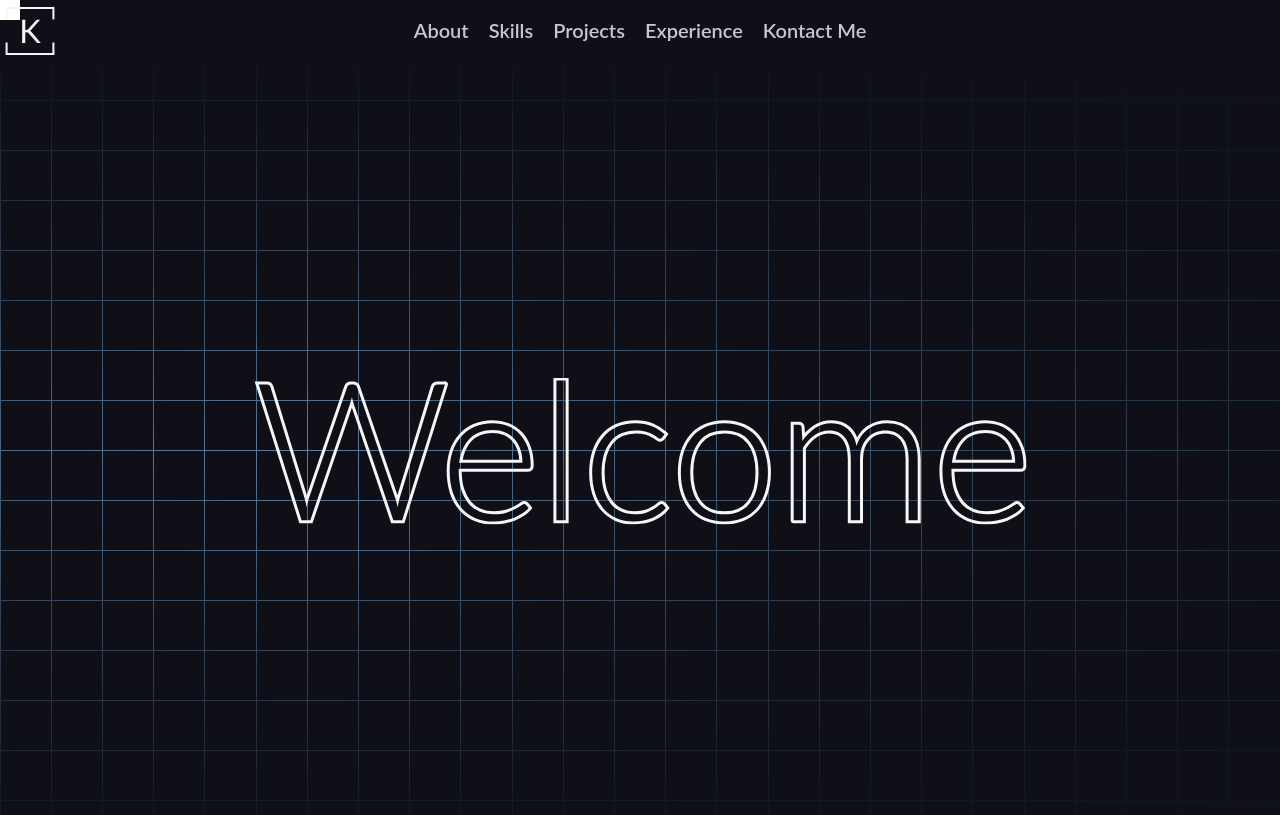
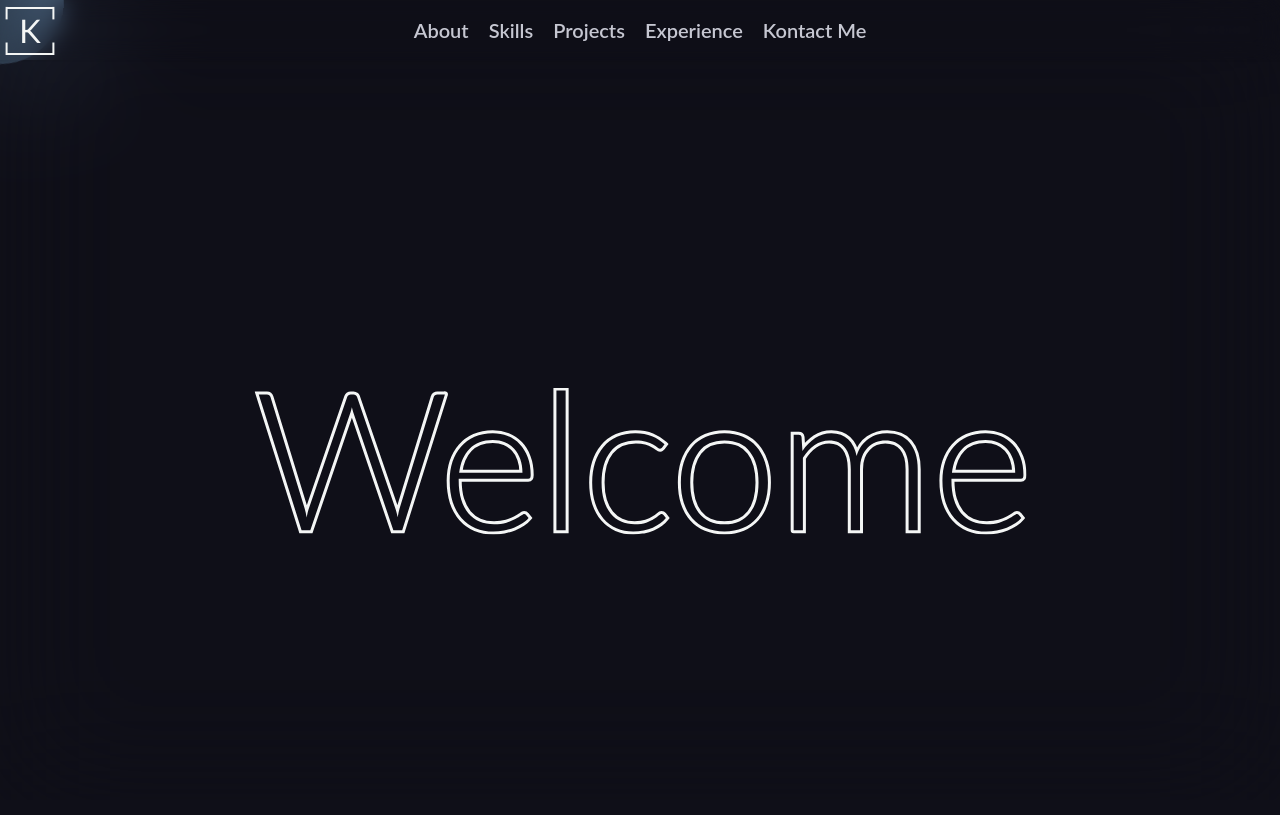
Before and after one commit to TheDeafOne/NPT, a Next.js app: page / in a window 1280 px wide. Shown: the top 815 px of the page. Built offline with nearby package versions, Linux system fonts and the light colour scheme; what next would draw is missing.

Commit message:
blur effect

```diff
--- a/src/app/page.tsx
+++ b/src/app/page.tsx
@@ -5,10 +5,8 @@ import ExperienceSection from "@/components/ExperienceSection/ExperienceSection"
 import Footer from "@/components/Footer/Footer";
 import Navbar from "@/components/Navbar/Navbar";
 import ProjectsSection from "@/components/ProjectsSection/ProjectsSection";
-import SkillsSection from "@/components/SkillsSection/SkillsSection";
 import WelcomeSection from "@/components/WelcomeSection/WelcomeSection";
-import MouseHighlighter from "@/components/MouseHighlighter/MouseHighlighter";
-import { useEffect, useRef, useState } from "react";
+import { useState } from "react";
 
 export default function Home() {
   const [newClientX, setClientX] = useState(0);
@@ -21,21 +19,21 @@ export default function Home() {
   return (
     <div className="bg-background-950 text-text-50" onMouseMove={handleMouseMove}>
       <div
-            className='bg-white z-20 h-10 w-10 fixed transform -translate-x-1/2 -translate-y-1/2 pointer-events-none'
-            style={{
-              left: newClientX,
-              top: newClientY,
-            }}
-        />
-      <MouseHighlighter />
+        className='bg-white z-20 h-32 w-32 fixed rounded-full pointer-events-none origin-center bg-gradient-to-r from-accent-500 to-primary-950 animate-gradient-rotate'
+        style={{
+          left: newClientX,
+          top: newClientY,
+        }}
+      />
+      <div className="pointer-events-none w-full h-screen fixed backdrop-blur-3xl z-[21]"/>
       <Navbar />
       <WelcomeSection />
-      <AboutSection/>
+      <AboutSection />
       {/* <SkillsSection /> */}
       <ProjectsSection />
       <ExperienceSection />
       <ContactSection />
-      <Footer/>
+      <Footer />
     </div>
   )
 }
--- a/src/components/Navbar/Navbar.tsx
+++ b/src/components/Navbar/Navbar.tsx
@@ -1,9 +1,9 @@
 'use client';
+import anime from "animejs";
 import Image from "next/image";
 import { useEffect, useState } from "react";
 import { Link as ScrollLink, animateScroll } from 'react-scroll';
 import Logo from '../../resources/icon-light.svg';
-import anime from "animejs";
 
 const Navbar = () => {
     const [navHeight, setNavHeight] = useState(0)
@@ -29,7 +29,7 @@ const Navbar = () => {
 
 
     return (
-        <nav id="navbar" className={`bg-background shadow-sm sticky w-full z-20 top-0 left-0 flex flex-row justify-between shadow-md -mt-[60px]`}>
+        <nav id="navbar" className={`shadow-sm sticky w-full z-[31] top-0 left-0 flex flex-row justify-between shadow-md backdrop-blur-md`}>
             <div className="relative flex-1">
                 <Image
                     src={Logo}
@@ -60,7 +60,7 @@ const Navbar = () => {
                     )
                 })}
             </div>
-            <div className="flex-1"/>
+            <div className="flex-1" />
         </nav>
     )
 }
--- a/src/components/Section.tsx
+++ b/src/components/Section.tsx
@@ -1,6 +1,6 @@
 const Section = ({children, ...props}: any) => {
     return (
-        <div {...props}>
+        <div {...props} className="relative z-[25]">
             {children}
         </div>
     )
--- a/src/components/WelcomeSection/GridBackground.tsx
+++ b/src/components/WelcomeSection/GridBackground.tsx
@@ -39,7 +39,7 @@ const GridBackground = () => {
     };
 
     return (
-        <div className="absolute h-screen  w-screen">
+        <div className="absolute h-screen  w-screen z-[20]">
             <div className='grid h-screen' style={gridStyles} ref={backgroundRef}>
                 {Array.from(Array(columns * rows)).map((e, id) => {
                     return (
--- a/src/components/WelcomeSection/WelcomeSection.tsx
+++ b/src/components/WelcomeSection/WelcomeSection.tsx
@@ -39,10 +39,10 @@ const WelcomeSection = () => {
 
     return (
         <Section id="welcome-section">
-            <GridBackground />
-            <div id="background-mask" className="absolute h-screen w-screen pointer-events-none bg-gradient-to-b from-background-950 via-transparent to-background-950" />
-            <div className="h-screen flex items-center justify-center animate-gradient-movement flex-col bg-200 bg-gradient-to-r from-secondary-900 via-accent-500 to-secondary-900" ref={sectionRef}>
-                <div className='font-lato text-text flex justify-center w-full h-full items-center'>
+            {/* <GridBackground /> */}
+            {/* <div id="background-mask" className="absolute h-screen w-screen pointer-events-none bg-gradient-to-b from-background-950 z-[25] via-transparent to-background-950" /> */}
+            <div className="h-screen flex items-center justify-center animate-gradient-movement flex-col" ref={sectionRef}> {/* bg-200 bg-gradient-to-r from-secondary-900 via-accent-500 to-secondary-900*/}
+                <div className='font-lato text-text flex justify-center w-full h-full items-center z-[24] pointer-events-none'>
                     <svg className="transform scale-150 pointer-events-none" width="515" height="99" viewBox="0 0 515 99" fill="none" xmlns="http://www.w3.org/2000/svg">
                         <mask id="path-1-outside-1_5_9" maskUnits="userSpaceOnUse" x="0.00800323" y="0.879997" width="515" height="98" fill="black">
                             <rect fill="white" x="0.00800323" y="0.879997" width="515" height="98" />
--- a/tailwind.config.js
+++ b/tailwind.config.js
@@ -18,9 +18,21 @@ module.exports = {
             backgroundPosition: '200%',
           },
         },
+        'rotate-animation': {
+          "0%": {
+            transform: "translate(-50%,-50%) rotate(0deg)"
+          },
+          "50": {
+            scale: "1 1.5"
+          },
+          "100%": {
+            transform: "translate(-50%,-50%) rotate(360deg)"
+          }
+        }
       },
       animation: {
         'gradient-movement': 'gradient-animation 16s linear infinite',
+        'gradient-rotate': 'rotate-animation 20s infinite'
       },
       backgroundSize: {
         '200': '200%'
```
